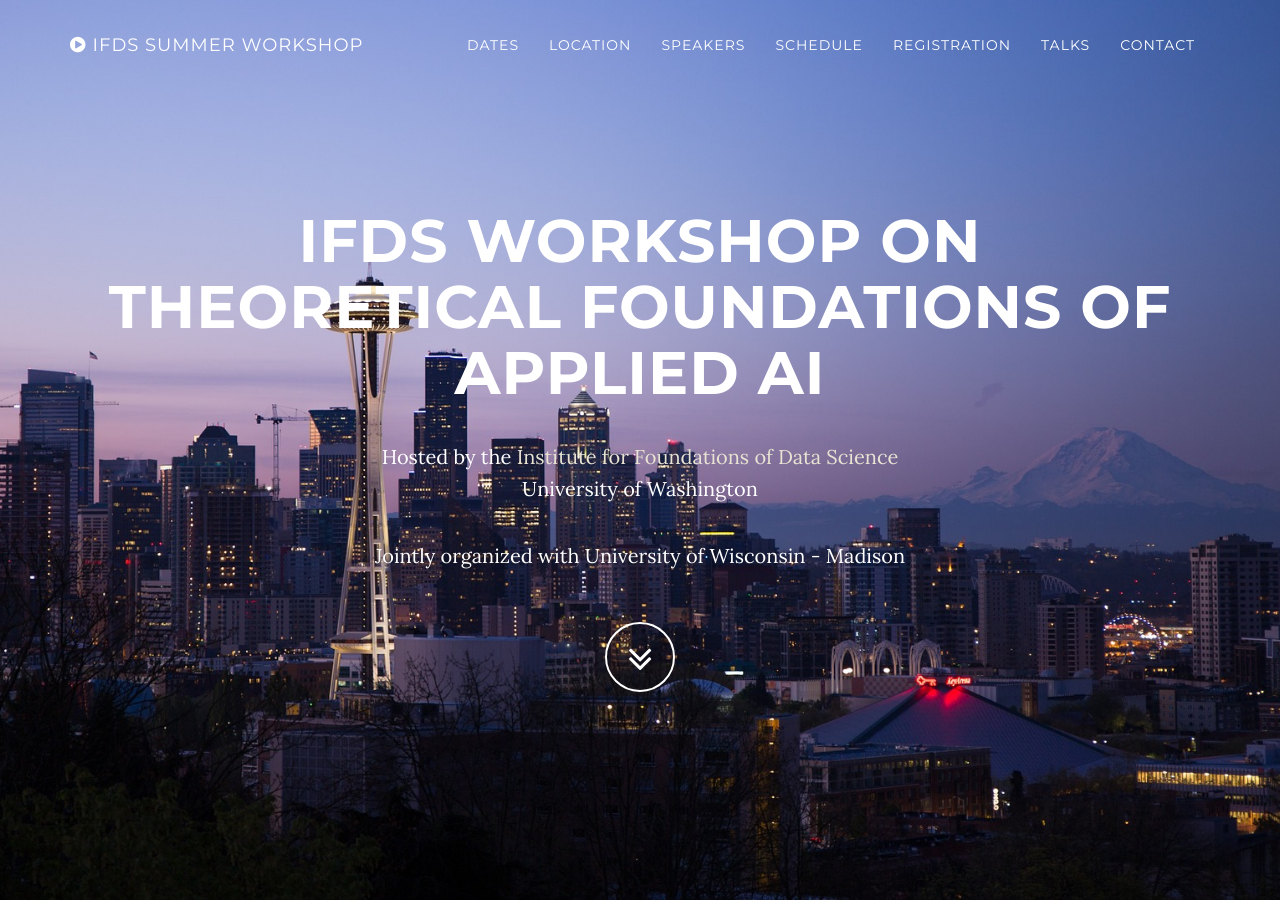
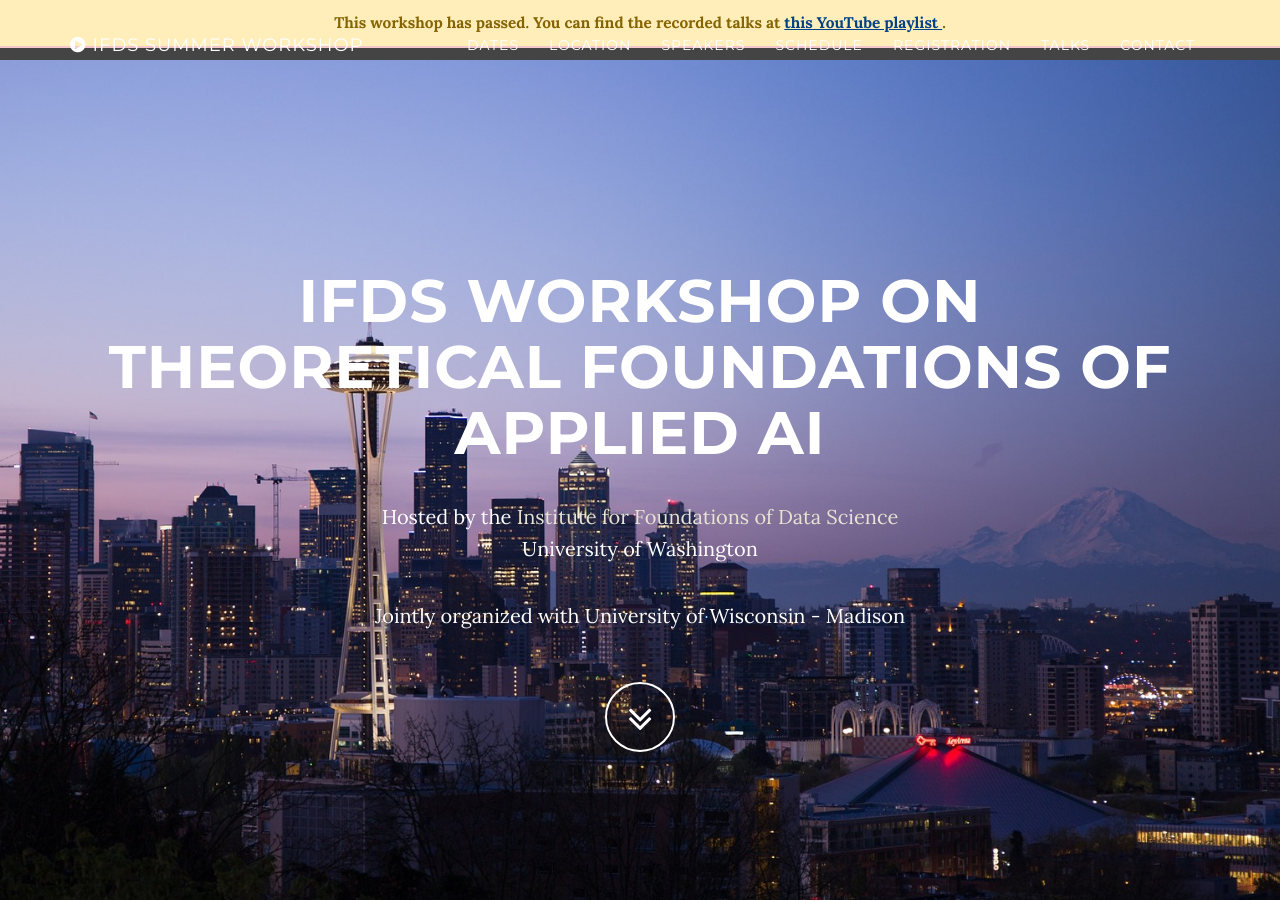
Before and after one commit to kgjamieson/ifds-workshop-2025, a Jekyll site: the page built from index.html, in a window 1280 px wide and 900 px high. Built offline with Jekyll 4.4.1, drawn with Linux system fonts in a browser that asks for light colours; grey boxes are pictures that could not be loaded.

Commit message:
Update default.html

```diff
--- a/_layouts/default.html
+++ b/_layouts/default.html
@@ -2,6 +2,30 @@
 <html>
     {% include head.html %}
     <body id="page-top" data-spy="scroll" data-target=".navbar-fixed-top">
+        <div style="
+  position: fixed;
+  top: 0;
+  left: 0;
+  width: 100%;
+  background-color: #ffeeba;
+  color: #856404;
+  text-align: center;
+  padding: 12px;
+  font-size: 1.1em;
+  font-weight: bold;
+  border-bottom: 2px solid #f5c6cb;
+  z-index: 1000;
+">
+  This workshop has passed. You can find the recorded talks at
+  <a href="https://www.youtube.com/playlist?list=PLTPQEx-31JXhKvy693qRaZmDACFrN2B2u"
+     style="color: #004085; text-decoration: underline;">
+    this YouTube playlist
+  </a>.
+</div>
+
+<!-- Add this so the banner doesn't overlap your content -->
+<div style="height: 60px;"></div>
+
     {% include nav.html %}
     {% include header.html %}
     {% include dates.html %}
```
